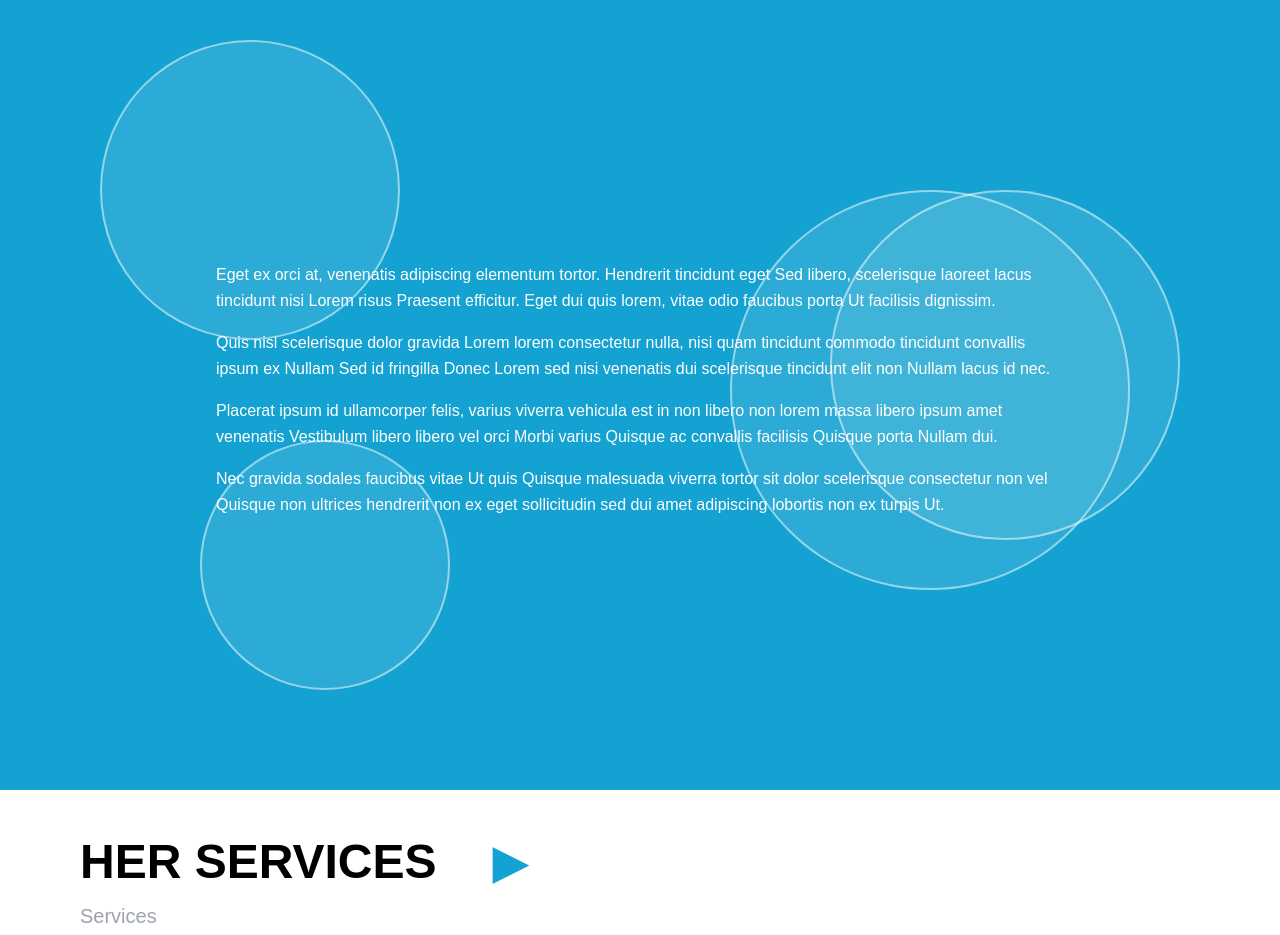
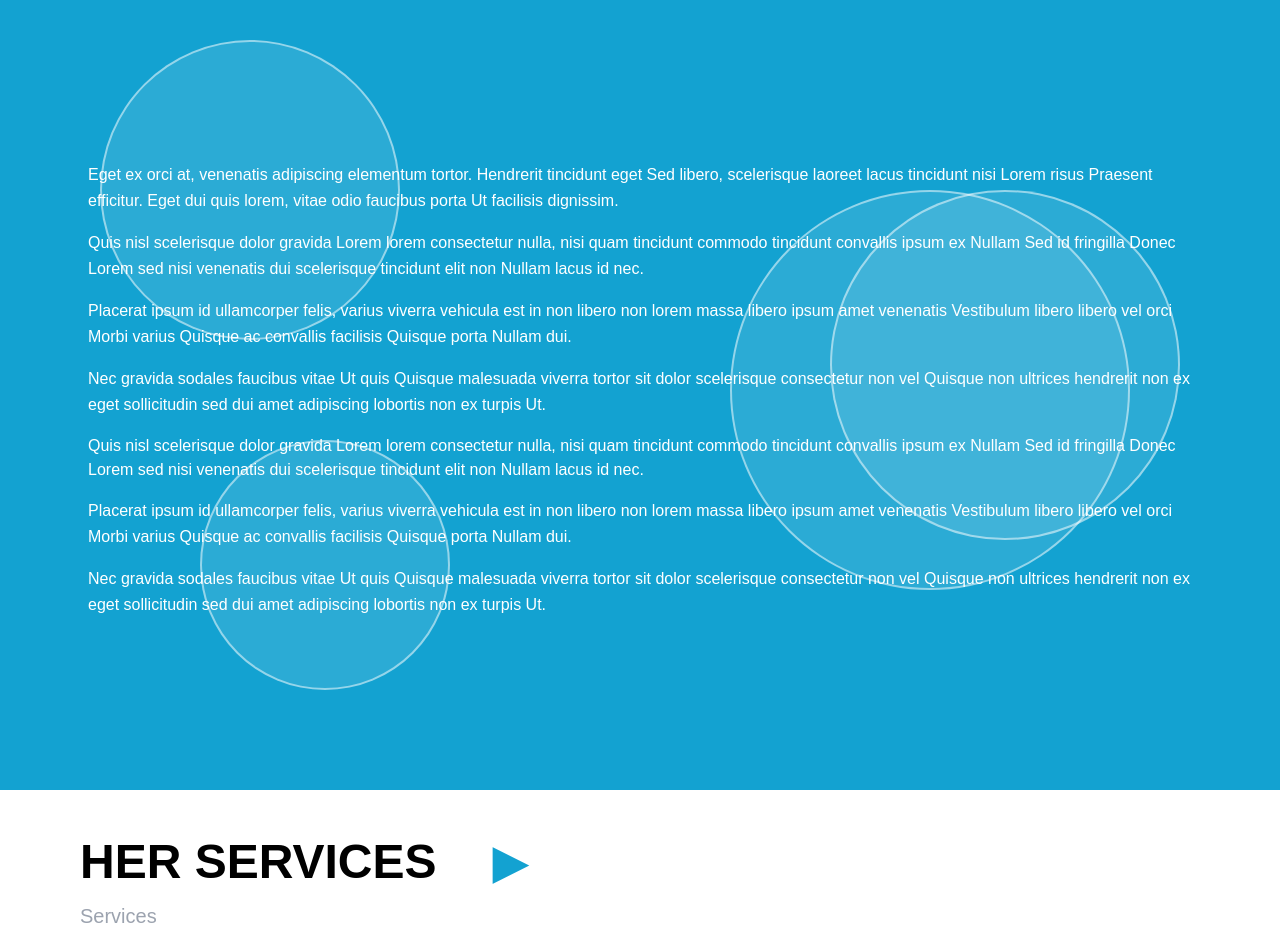
Before and after one commit to iniola145/LY, a website: page founder.html in a window 1280 px wide. Shown: the part 920-1855 px from the top of the page. Drawn offline with nearby package versions, Linux system fonts and the light colour scheme.

Commit message:
last for the day

```diff
--- a/founder.html
+++ b/founder.html
@@ -122,7 +122,6 @@
     </section>
 
     <section class="relative bg-[#13A2D1] min-h-screen flex items-center justify-center overflow-hidden">
-
         <!-- Circles -->
         <div class="circle circle-1"></div>
         <div class="circle circle-2"></div>
@@ -130,13 +129,28 @@
         <div class="circle circle-4"></div>
 
         <!-- Text -->
-        <div class="relative text-white max-w-4xl p-6">
+        <div class="relative text-white p-6 w-[90%]">
             <p class="leading-relaxed">
                 Eget ex orci at, venenatis adipiscing elementum tortor. Hendrerit tincidunt eget Sed libero, scelerisque
                 laoreet lacus tincidunt nisi Lorem risus Praesent efficitur. Eget dui quis lorem, vitae odio faucibus
                 porta Ut facilisis dignissim.
             </p>
             <p class="leading-relaxed mt-4">
+                Quis nisl scelerisque dolor gravida Lorem lorem consectetur nulla, nisi quam tincidunt commodo tincidunt
+                convallis ipsum ex Nullam Sed id fringilla Donec Lorem sed nisi venenatis dui scelerisque tincidunt elit
+                non Nullam lacus id nec.
+            </p>
+            <p class="leading-relaxed mt-4">
+                Placerat ipsum id ullamcorper felis, varius viverra vehicula est in non libero non lorem massa libero
+                ipsum amet venenatis Vestibulum libero libero vel orci Morbi varius Quisque ac convallis facilisis
+                Quisque porta Nullam dui.
+            </p>
+            <p class="leading-relaxed mt-4">
+                Nec gravida sodales faucibus vitae Ut quis Quisque malesuada viverra tortor sit dolor scelerisque
+                consectetur non vel Quisque non ultrices hendrerit non ex eget sollicitudin sed dui amet adipiscing
+                lobortis non ex turpis Ut.
+            </p>
+            <p class="leading-relaxed mt-4"></p>
                 Quis nisl scelerisque dolor gravida Lorem lorem consectetur nulla, nisi quam tincidunt commodo tincidunt
                 convallis ipsum ex Nullam Sed id fringilla Donec Lorem sed nisi venenatis dui scelerisque tincidunt elit
                 non Nullam lacus id nec.
```
Also changed, not shown: output.css.
